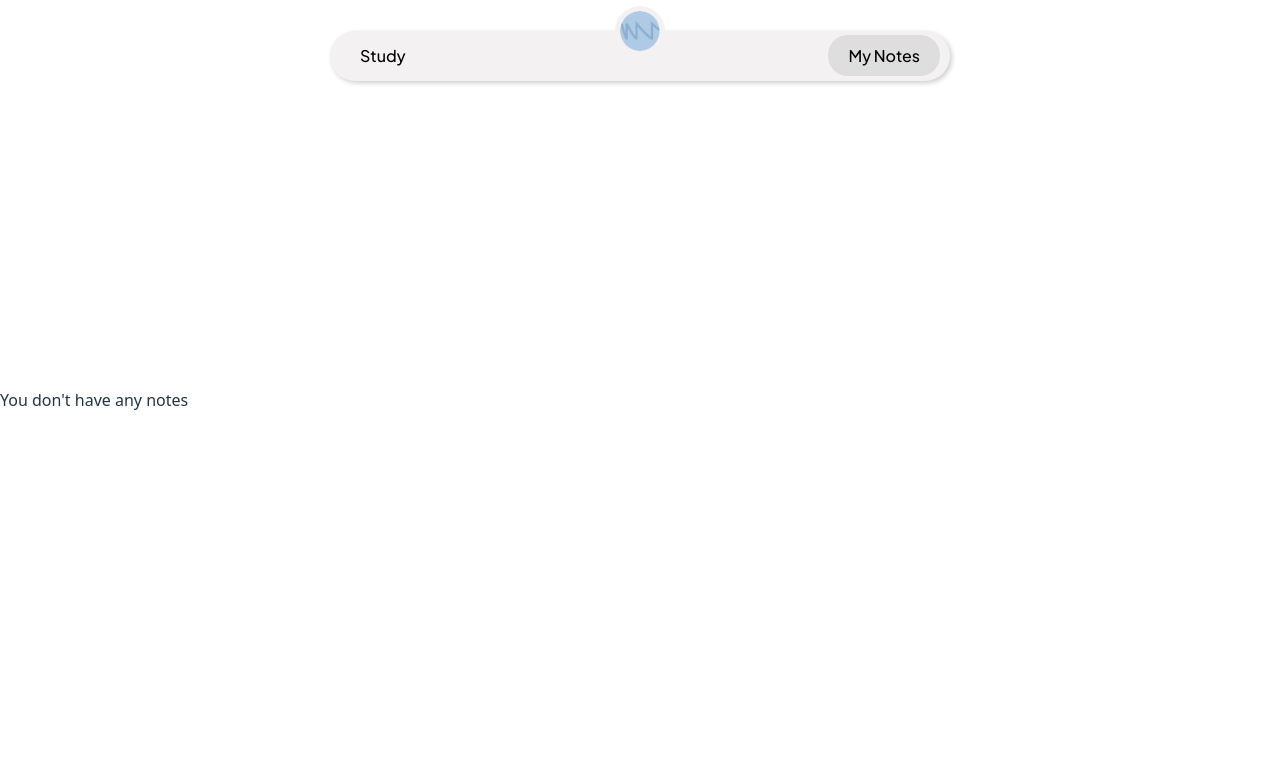
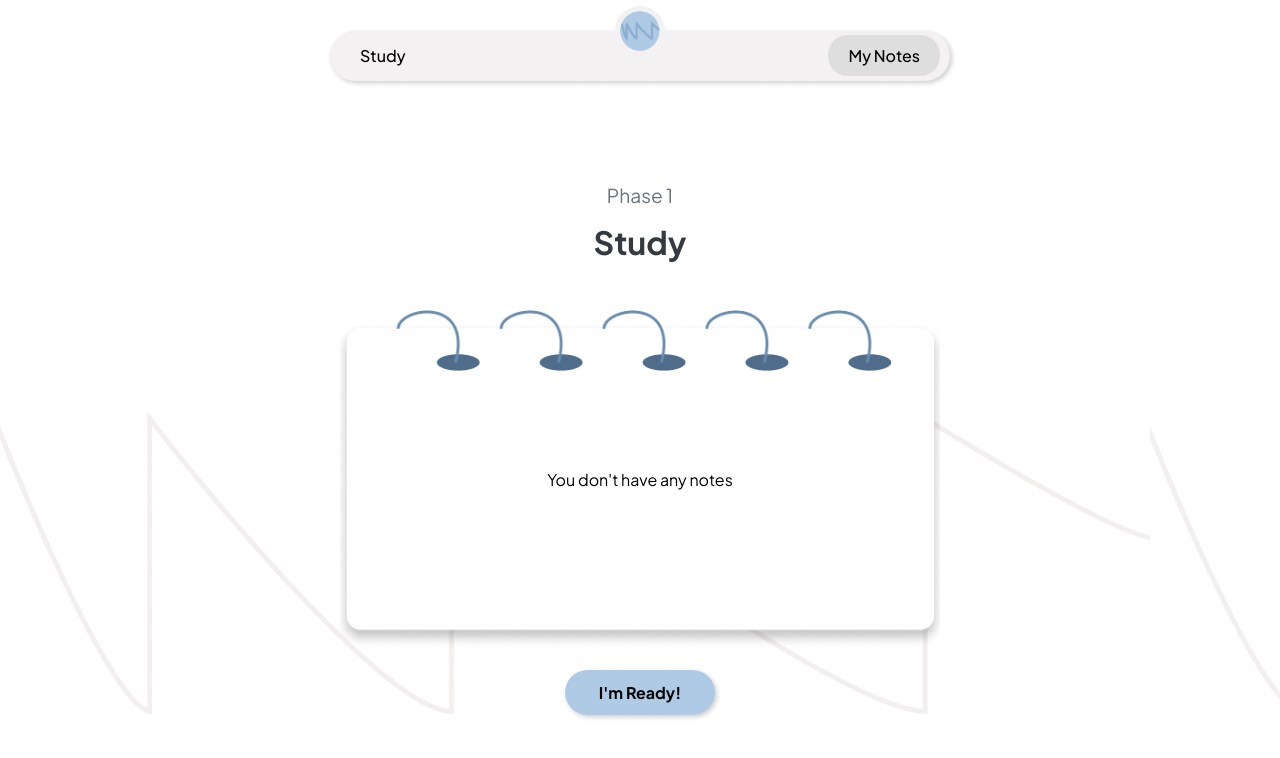
Before and after one commit to fionaleungg/EchoHaus, a React (Vite) app in the folder mern/client/: page / in a window 1280 px wide. Shown: the top 758 px of the page. Built offline with nearby package versions, Linux system fonts and the light colour scheme; no server answers.

Commit message:
single note styling

```diff
--- a/mern/client/src/App.jsx
+++ b/mern/client/src/App.jsx
@@ -20,8 +20,8 @@ function App() {
       {/* <Signup /> */}
       {/* <Login /> */}
       {/* <NoteList /> */}
-      <SingleNote />
       {/* <UploadNotes/> */}
+      <SingleNote/>
       {/* <p className="read-the-docs">
       </p> */}
     </>
--- a/mern/client/src/notes/NoteList.jsx
+++ b/mern/client/src/notes/NoteList.jsx
@@ -31,7 +31,7 @@ function NoteList() {
 
   return (
     <div className = {styles.noteList}>
-      <h1 className={styles.title}>Upload Notes</h1>
+      <h1 className={styles.title}>My Notes</h1>
       <div className = {styles.notebook}>
         <div className = {styles.notes}>
           {notearray.map((note, index) => (
--- a/mern/client/src/notes/SingleNote.jsx
+++ b/mern/client/src/notes/SingleNote.jsx
@@ -1,4 +1,5 @@
 import React from 'react'
+import styles from '../styles/SingleNote.module.css'
 
 function SingleNote() {
   const [singleNote, setSingleNote] = React.useState(undefined);
@@ -7,7 +8,7 @@ function SingleNote() {
   }, []);
   const fetchSingleNote = async (event) => {
     const token = localStorage.getItem('token');
-    const note_id = '680c539096836eead4200b97';
+    const note_id = '680cf39acef054f0904ba33e';
     await fetch(`http://localhost:5050/api/v0/note/${note_id}`, {
       method: 'GET',
       headers: {
@@ -29,7 +30,11 @@ function SingleNote() {
       })
   }
   return (
-    <>
+    <div className = {styles.singleNote}>
+      <div className = {styles.container}>
+        <h2 className={styles.phase}>Phase 1</h2>
+        <h1 className={styles.title}>Study</h1>
+        <div className={styles.notebook}>
           {singleNote != undefined ?
             <div>
               <div>Name: {singleNote.name}</div>
@@ -38,7 +43,12 @@ function SingleNote() {
             :
             <div>You don't have any notes</div>
           }
-    </>
+        </div>
+        <button className={styles.readyButton}>
+          I'm Ready!
+        </button>
+      </div>
+    </div>
   )
 }
 
--- /dev/null
+++ b/mern/client/src/styles/SingleNote.module.css
@@ -0,0 +1,63 @@
+.singleNote {
+    display: flex;
+    flex-direction: column;
+    align-items: center;
+    justify-content: flex-end;
+    height: 100vh;
+    width: 100vw;
+    background-image: url('../assets/backgroundImage.png');
+    background-size: contain;
+    font-family: 'Plus Jakarta Sans', sans-serif;
+    color: black;
+}
+
+.container {
+    display: flex;
+    flex-direction: column;
+    align-items: center;
+    justify-content: center;
+    width: 500px;
+    height: 90%;
+  }
+
+.phase {
+    font-size: 1.2em;
+    font-weight: 50;
+    color: #6c757d;
+}
+
+.title {
+    font-size: 2em;
+    font-weight: bold;
+    color: #343a40;
+    margin: 0;
+    margin-bottom: 5%;
+}
+
+.notebook {
+    margin-top: 5%;
+    display: flex;
+    justify-content: center;
+    align-items: center;
+    position: relative;
+    width: 120%;
+    height: 340px;
+    background-image: url('../assets/notebookText.png');
+    background-size: cover;
+    background-position: center;
+}
+
+.readyButton {
+    margin-top: 20px;
+    width: 150px;
+    height: 45px;
+    border: none;
+    border-radius: 30px;
+    background-color: #AFCAE4;
+    font-size: 16px;
+    font-weight: bold;
+    cursor: pointer;
+    transition: background 0.3s;
+    color: black;
+    box-shadow: 2px 2px 5px rgba(0,0,0,0.2);
+}
```
Lines whose indentation alone changed are shown as unchanged.
